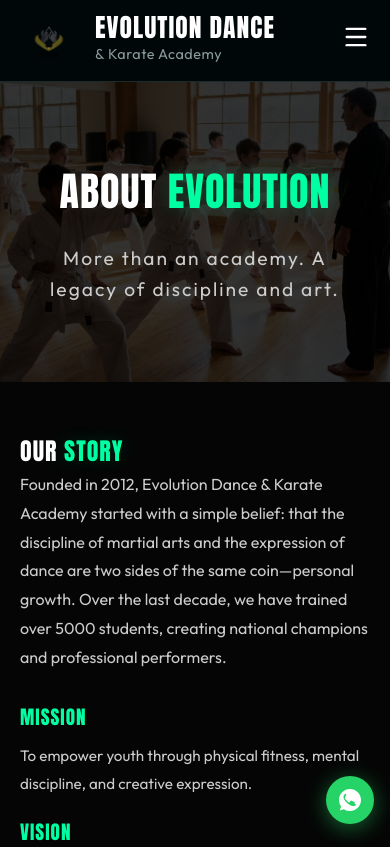
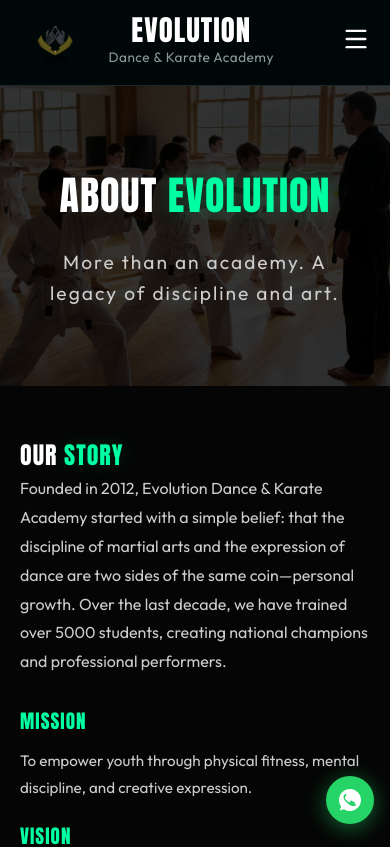
Before and after one commit to vishal-1307/evolution-, a React (Vite) app: page /#/about in a window 390 px wide. Shown: the top 847 px of the page. Built offline with nearby package versions, Linux system fonts and the light colour scheme.

Commit message:
Refine hero and logo typography

```diff
--- a/src/components/Navbar.css
+++ b/src/components/Navbar.css
@@ -22,7 +22,7 @@
 }
 
 .logo-img {
-    height: 45px;
+    height: 55px;
     filter: contrast(1.2);
     transition: filter 0.3s;
 }
@@ -31,18 +31,20 @@
     display: flex;
     flex-direction: column;
     justify-content: center;
+    align-items: center;
+    /* Centers EVOLUTION over subtext */
 }
 
 .logo-text {
     font-family: var(--font-heading);
-    font-size: 1.6rem;
+    font-size: 1.8rem;
     letter-spacing: 1px;
     line-height: 1;
 }
 
 .logo-subtext {
     font-family: var(--font-body);
-    font-size: 0.9rem;
+    font-size: 0.85rem;
     color: var(--color-text-muted);
     letter-spacing: 0.5px;
     margin-top: 2px;
--- a/src/components/Navbar.jsx
+++ b/src/components/Navbar.jsx
@@ -17,8 +17,8 @@
                 <Link to="/" className="logo" onClick={closeMenu}>
                     <img src={`${import.meta.env.BASE_URL}evolution-logo.png`} alt="Evolution Academy" className="logo-img" />
                     <div className="logo-text-wrapper">
-                        <span className="logo-text">EVOLUTION DANCE</span>
-                        <span className="logo-subtext">& Karate Academy</span>
+                        <span className="logo-text">EVOLUTION</span>
+                        <span className="logo-subtext">Dance & Karate Academy</span>
                     </div>
                 </Link>
 
--- a/src/index.css
+++ b/src/index.css
@@ -110,7 +110,7 @@
   border-radius: 50px;
   font-family: var(--font-heading);
   font-size: 1.1rem;
-  font-weight: 600;
+  font-weight: 500;
   letter-spacing: 1px;
   border: none;
   cursor: pointer;
@@ -149,7 +149,7 @@
   border-radius: 50px;
   font-family: var(--font-heading);
   font-size: 1.1rem;
-  font-weight: 600;
+  font-weight: 500;
   letter-spacing: 1px;
   cursor: pointer;
   transition: all 0.3s ease;
--- a/src/pages/Home.css
+++ b/src/pages/Home.css
@@ -340,6 +340,10 @@
         padding: 0 20px;
     }
 
+    .hero-content {
+        margin-top: -100px;
+    }
+
     .hero-title {
         font-size: 3rem;
         word-wrap: break-word;
@@ -350,15 +354,21 @@
     }
 
     .hero-buttons {
-        flex-direction: column;
-        align-items: center;
+        flex-direction: row;
+        flex-wrap: nowrap;
+        justify-content: center;
         width: 100%;
+        gap: 10px;
     }
 
     .btn-primary,
     .btn-secondary {
-        width: 100%;
-        max-width: 300px;
+        width: auto;
+        flex: 1;
+        padding: 12px 10px;
+        font-size: 0.95rem;
+        white-space: nowrap;
+        max-width: 250px;
     }
 
     .about-short {
--- a/src/pages/Home.jsx
+++ b/src/pages/Home.jsx
@@ -58,7 +58,8 @@
                 <div className="hero-overlay"></div>
                 <div className="hero-content container text-center">
                     <h1 className="hero-title">
-                        EVOLUTION DANCE & KARATE ACADEMY
+                        EVOLUTION <br />
+                        DANCE & KARATE ACADEMY
                         <span className="d-block">WHERE PASSION MEETS DISCIPLINE</span>
                     </h1>
                     <div className="hero-buttons">
```
